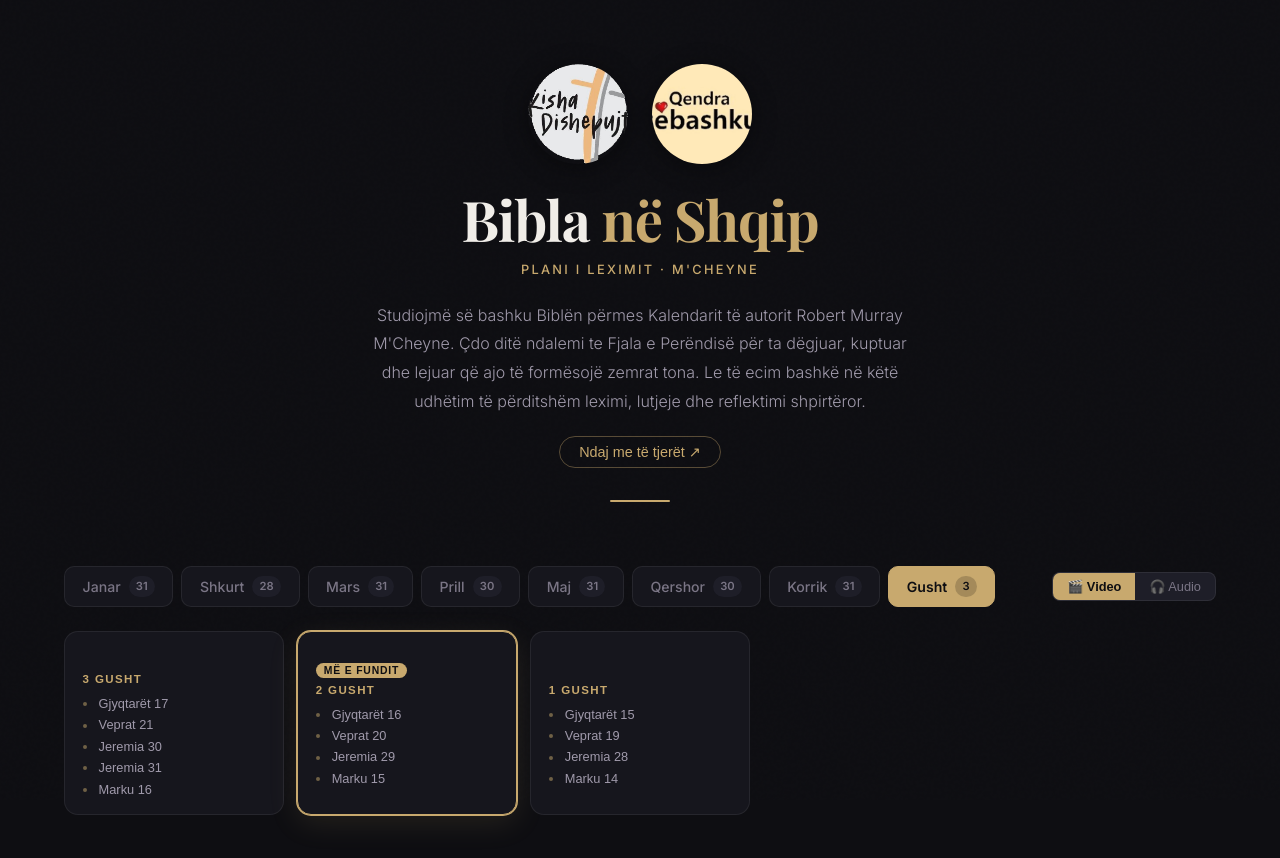
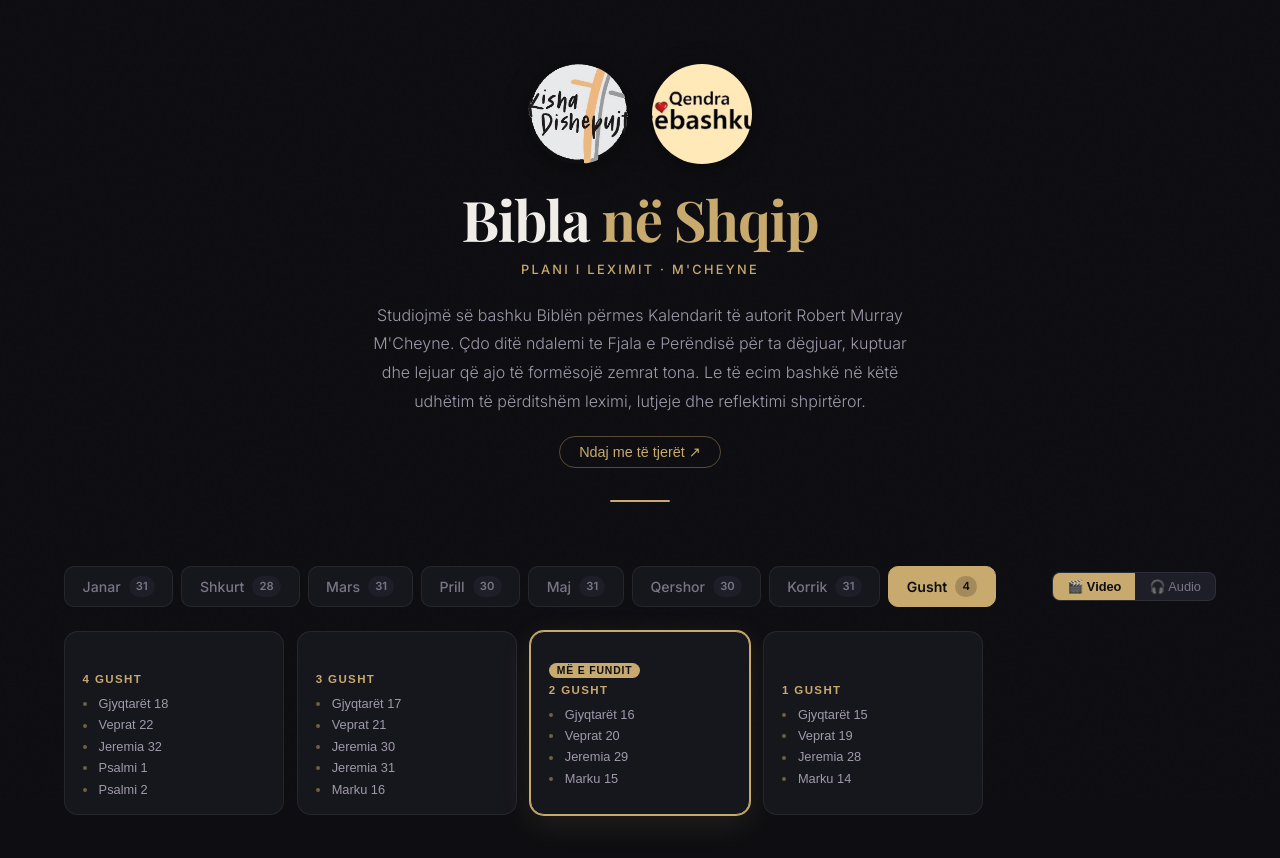
Before and after one commit to jeffandmeredith-max/bibla-shqip, a React (Vite) app: page / in a window 1280 px wide. Shown: the top 858 px of the page. Built offline with nearby package versions, Linux system fonts and the light colour scheme.

Commit message:
chore: daily update 2026-08-04

```diff
--- a/src/data/august.js
+++ b/src/data/august.js
@@ -72,5 +72,32 @@ export const august = [
         "start": 1059
       }
     ]
+  },
+  {
+    "day": 4,
+    "date": "4 Gusht",
+    "videoId": "dKH5GjyGp_8",
+    "readings": [
+      {
+        "title": "Gjyqtarët 18",
+        "start": 0
+      },
+      {
+        "title": "Veprat 22",
+        "start": 300
+      },
+      {
+        "title": "Jeremia 32",
+        "start": 581
+      },
+      {
+        "title": "Psalmi 1",
+        "start": 1007
+      },
+      {
+        "title": "Psalmi 2",
+        "start": 1059
+      }
+    ]
   }
 ]
```
